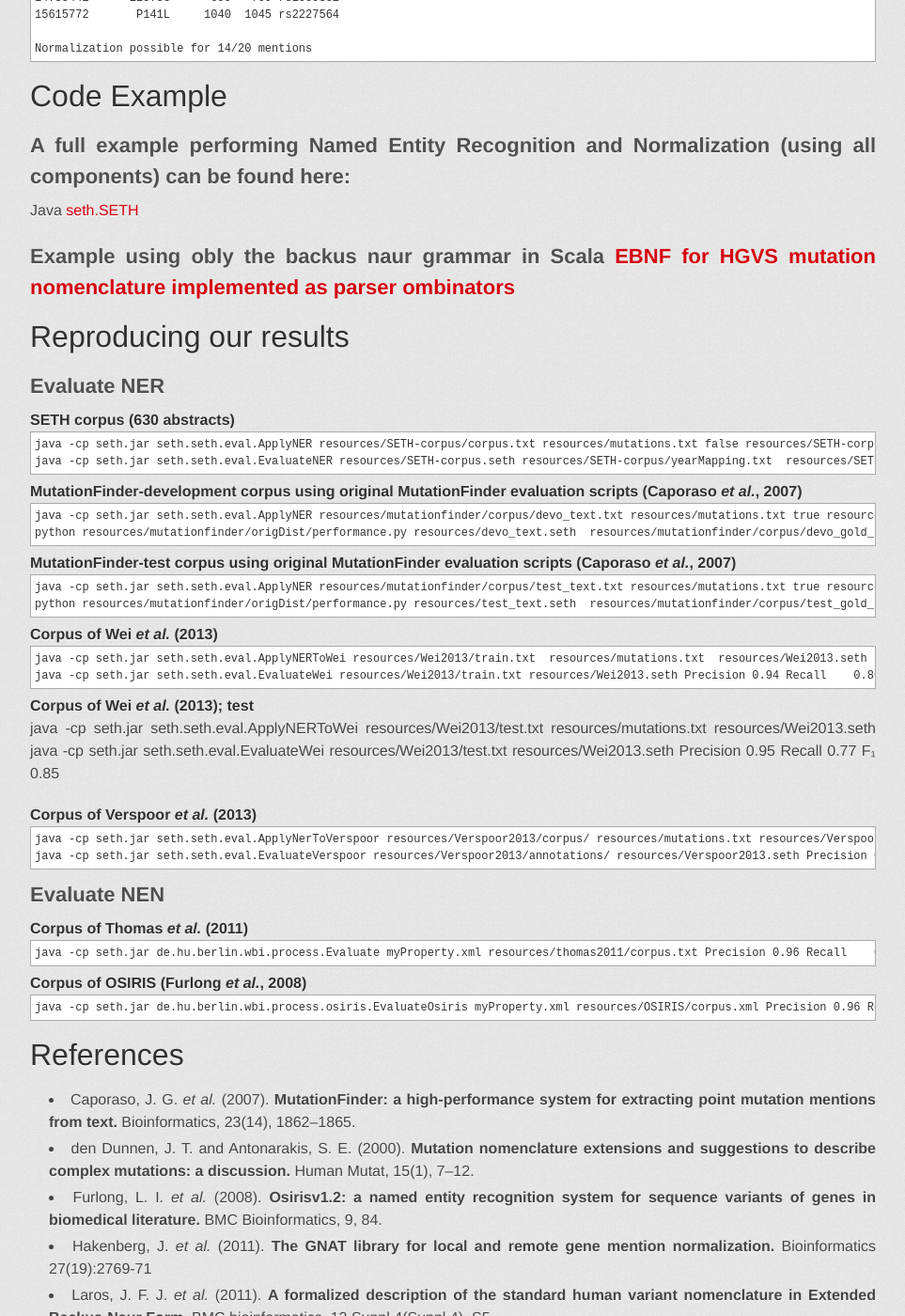
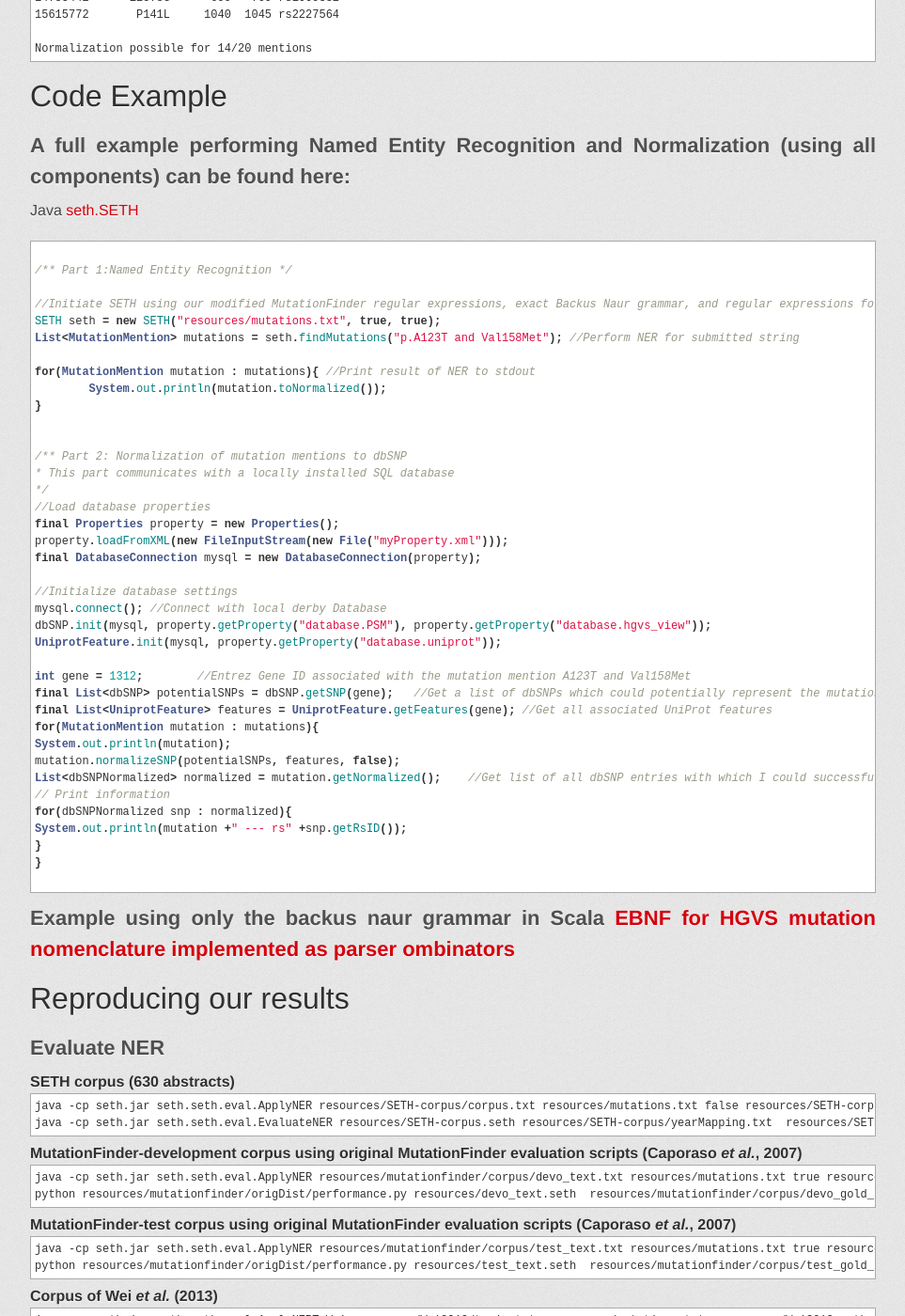
Before and after one commit to rockt/SETH, a Jekyll site: the page built from index.md, in a window 1280 px wide and 1400 px high, scrolled down 1713 px. Shown: the whole window at 94% size, without its empty margins (158-1121 px from the left). Built offline with Jekyll 4.4.1, drawn with Linux system fonts in a browser that asks for light colours; some web fonts are replaced; Markdown is read by kramdown in place of the engine named in the settings.

Commit message:
Update index.md

````diff
--- a/index.md
+++ b/index.md
@@ -78,8 +78,48 @@ containing a list of mutations that SETH should link to dbSNP (*i.e.* rs numbers
 # Code Example
 ##A full example performing Named Entity Recognition and Normalization (using all components) can be found here:
 Java [seth.SETH](https://github.com/rockt/SETH/blob/master/src/main/java/seth/SETH.java#L160-L205)
+``` java
 
-## Example using obly the backus naur grammar in Scala [EBNF for HGVS mutation nomenclature implemented as parser ombinators](https://github.com/rockt/SETH/blob/master/src/main/scala/seth/ner/SETHNER.scala#L128-L356)
+/** Part 1:Named Entity Recognition */
+
+//Initiate SETH using our modified MutationFinder regular expressions, exact Backus Naur grammar, and regular expressions for deprecated mutation mentions
+SETH seth = new SETH("resources/mutations.txt", true, true);
+List<MutationMention> mutations = seth.findMutations("p.A123T and Val158Met"); //Perform NER for submitted string
+
+for(MutationMention mutation : mutations){ //Print result of NER to stdout
+	System.out.println(mutation.toNormalized());
+}
+
+
+/** Part 2: Normalization of mutation mentions to dbSNP
+* This part communicates with a locally installed SQL database
+*/
+//Load database properties
+final Properties property = new Properties();
+property.loadFromXML(new FileInputStream(new File("myProperty.xml")));
+final DatabaseConnection mysql = new DatabaseConnection(property);
+
+//Initialize database settings
+mysql.connect(); //Connect with local derby Database
+dbSNP.init(mysql, property.getProperty("database.PSM"), property.getProperty("database.hgvs_view"));
+UniprotFeature.init(mysql, property.getProperty("database.uniprot"));
+
+int gene = 1312;	//Entrez Gene ID associated with the mutation mention A123T and Val158Met
+final List<dbSNP> potentialSNPs = dbSNP.getSNP(gene);	//Get a list of dbSNPs which could potentially represent the mutation mention
+final List<UniprotFeature> features = UniprotFeature.getFeatures(gene); //Get all associated UniProt features
+for(MutationMention mutation : mutations){
+System.out.println(mutation);
+mutation.normalizeSNP(potentialSNPs, features, false);
+List<dbSNPNormalized> normalized = mutation.getNormalized();	//Get list of all dbSNP entries with which I could successfully associate the mutation
+// Print information
+for(dbSNPNormalized snp : normalized){
+System.out.println(mutation +" --- rs" +snp.getRsID());
+}
+}
+
+```
+
+## Example using only the backus naur grammar in Scala [EBNF for HGVS mutation nomenclature implemented as parser ombinators](https://github.com/rockt/SETH/blob/master/src/main/scala/seth/ner/SETHNER.scala#L128-L356)
 
 
 <!---
````
